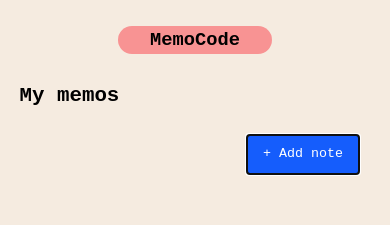
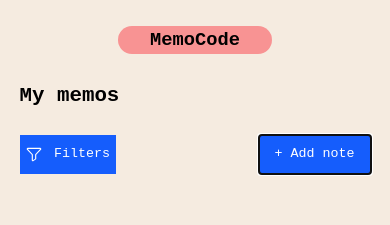
Before and after one commit to vickyfrosties/MemoCode, a React (Vite) app in the folder frontend/: page /notes in a window 390 px wide. Shown: the top 225 px of the page. Built offline with nearby package versions, Linux system fonts and the light colour scheme; no server answers.

Commit message:
feat: create Filters Button for sm responsive layouts

```diff
--- a/frontend/src/containers/AddNote/AddNoteButton.jsx
+++ b/frontend/src/containers/AddNote/AddNoteButton.jsx
@@ -3,6 +3,7 @@ import style from "./AddNoteButton.module.scss";
 import SelectFilter from "../SelectFilter/SelectFilter";
 import { useLocation } from "react-router";
 import WordFilter from "../WordFilter/WordFilter";
+import FiltersBtn from "../FiltersBtn.jsx/FiltersBtn";
 
 //* Open the "New note form" when clicked
 const AddNoteButton = ({
@@ -15,6 +16,7 @@ const AddNoteButton = ({
   return (
     <>
       <section className={style["container"]}>
+        <FiltersBtn />
         <section className={style["container_filter_section"]}>
           {location.pathname === "/notes" && (
             <WordFilter
--- /dev/null
+++ b/frontend/src/containers/FiltersBtn.jsx/FiltersBtn.jsx
@@ -0,0 +1,30 @@
+import style from "./FiltersBtn.module.scss";
+
+const FiltersBtn = () => {
+  const handleClick = (e) => {
+    e.preventDefault();
+    console.log("filters activated");
+  };
+  return (
+    <>
+      <div className={style["button-filters-container"]}>
+        <button
+          onClick={handleClick}
+          className={style["button-filters-container-button"]}
+        >
+          <svg
+            xmlns="http://www.w3.org/2000/svg"
+            width="18"
+            height="18"
+            fill="white"
+            viewBox="0 0 256 256"
+          >
+            <path d="M230.6,49.53A15.81,15.81,0,0,0,216,40H40A16,16,0,0,0,28.19,66.76l.08.09L96,139.17V216a16,16,0,0,0,24.87,13.32l32-21.34A16,16,0,0,0,160,194.66V139.17l67.74-72.32.08-.09A15.8,15.8,0,0,0,230.6,49.53ZM40,56h0Zm106.18,74.58A8,8,0,0,0,144,136v58.66L112,216V136a8,8,0,0,0-2.16-5.47L40,56H216Z"></path>
+          </svg>
+          Filters
+        </button>
+      </div>
+    </>
+  );
+};
+export default FiltersBtn;
--- /dev/null
+++ b/frontend/src/containers/FiltersBtn.jsx/FiltersBtn.module.scss
@@ -0,0 +1,31 @@
+@use "/src/mixins";
+
+.button-filters-container {
+  &-button {
+    max-width: 7rem;
+    width: 6rem;
+    display: flex;
+    justify-content: space-around;
+    align-items: center;
+    height: 2.4rem;
+    background-color: oklch(0.546 0.245 262.881);
+    color: white;
+    border: none;
+    cursor: pointer;
+
+    &:active {
+      border: 2px solid lightcoral;
+    }
+
+    &:hover {
+      opacity: 0.8;
+    }
+  }
+
+  @include mixins.tb-to-lg {
+    display: none;
+  }
+  @include mixins.md-sizes {
+    display: block;
+  }
+}
```
